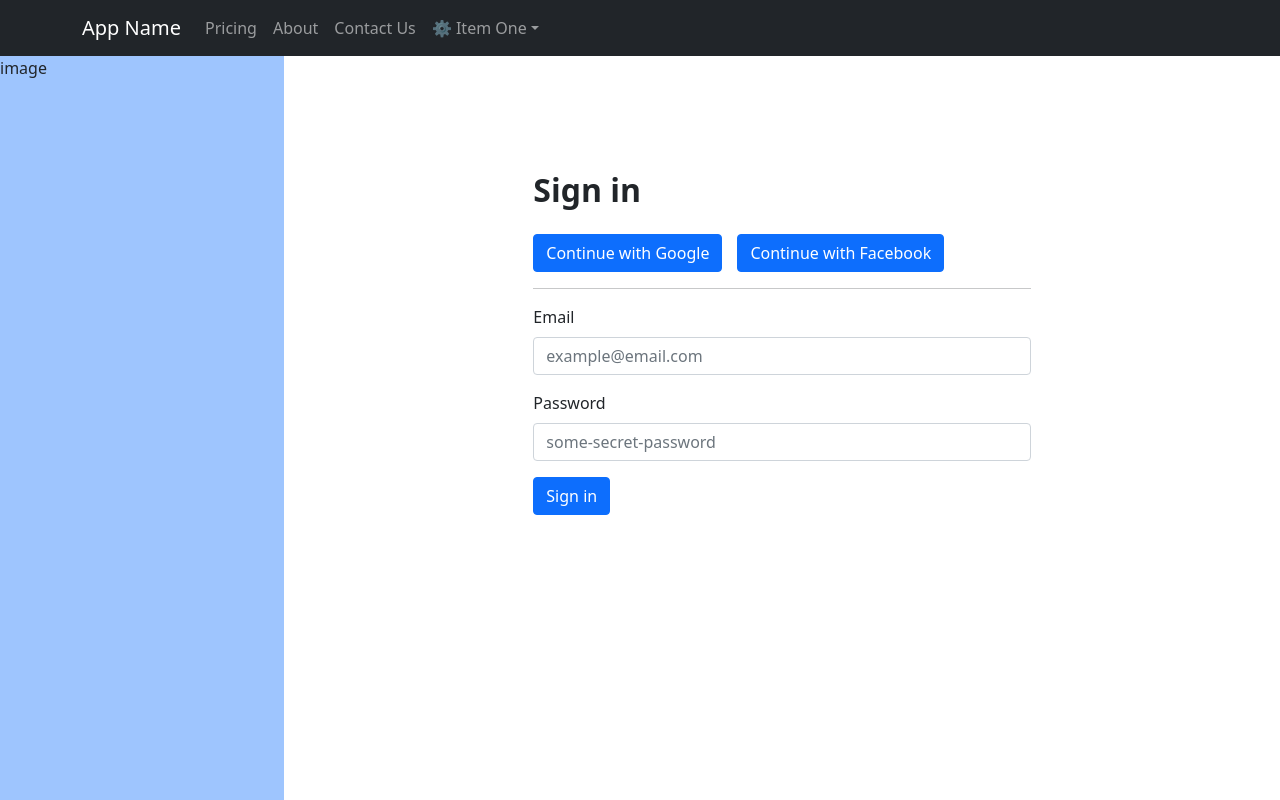
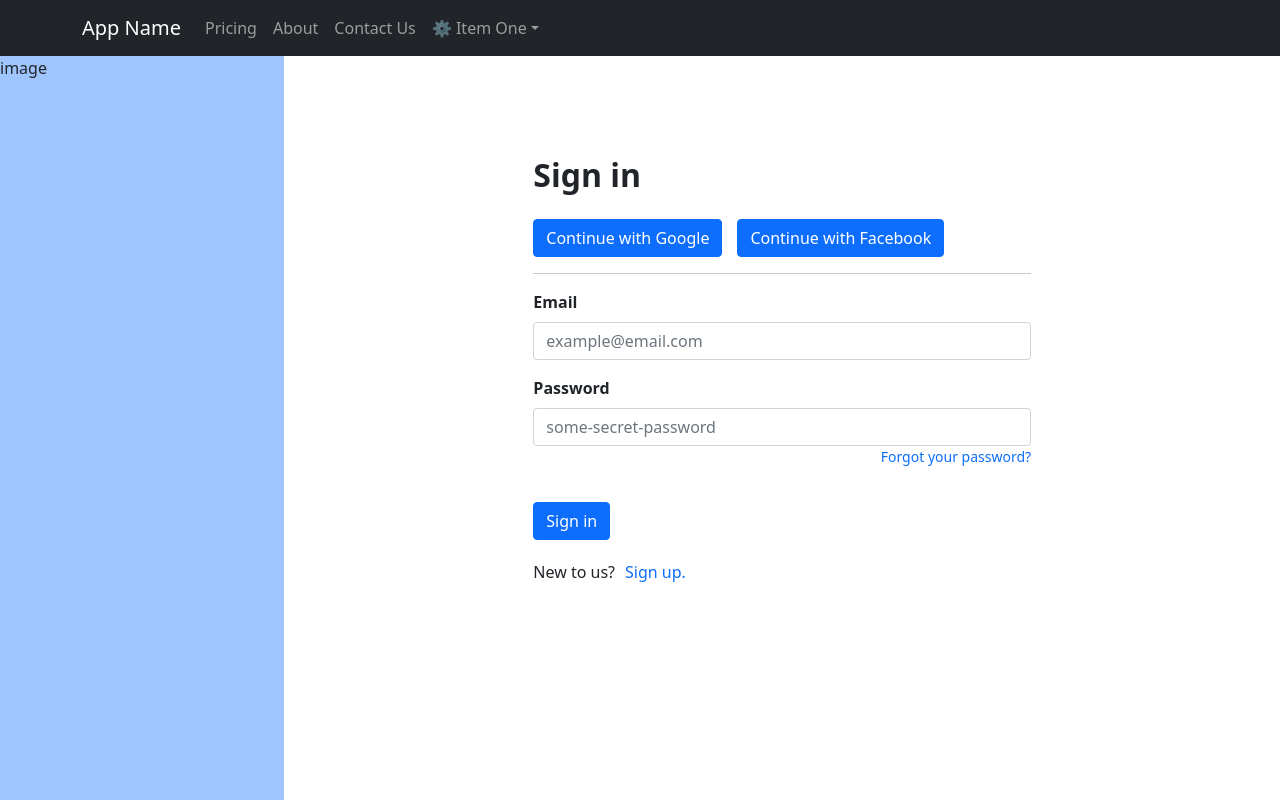
Before and after one commit to duclam227/UIMarket-Frontend, a React (Create React App) app: page /login in a window 1280 px wide. Built offline with nearby package versions, Linux system fonts and the light colour scheme.

Commit message:
add messages to login form: forgot password, sign up

```diff
--- a/src/forms/LoginForm/LoginForm.module.css
+++ b/src/forms/LoginForm/LoginForm.module.css
@@ -2,7 +2,7 @@
 	display: flex;
 	flex-direction: column;
 
-	margin-top: 75px;
+	margin-top: 60px;
 
 	width: 50%;
 }
@@ -12,8 +12,33 @@
 	font-weight: 600;
 }
 
+.label {
+	font-weight: 600;
+}
+
 .otherIdpButtonRow {
 	display: flex;
 	flex-direction: row;
 	gap: 15px;
 }
+
+.forgetPasswordText {
+	text-decoration: none;
+	float: right;
+}
+
+.submitButton {
+	margin-top: 40px;
+}
+
+.bottomWrapper {
+	display: flex;
+	flex-direction: row;
+	gap: 10px;
+
+	margin-top: 20px;
+}
+
+.bottomWrapper a {
+	text-decoration: none;
+}
--- a/src/forms/LoginForm/LoginForm.tsx
+++ b/src/forms/LoginForm/LoginForm.tsx
@@ -1,6 +1,7 @@
 import { FC } from "react";
 import { Button, Form } from "react-bootstrap";
 import { FormattedMessage, injectIntl, IntlShape } from "react-intl";
+import { Link } from "react-router-dom";
 
 import style from './LoginForm.module.css';
 
@@ -13,6 +14,14 @@ const LoginForm: FC<loginFormProps> = (props) => {
 
   //general login form labels
   const title = <FormattedMessage id="LoginForm.title" defaultMessage="Sign in" />
+  const forgotPasswordMessage = <FormattedMessage
+    id="LoginForm.forgotPassword" defaultMessage="Forgot your password?" />
+  const newToUsMessage = <FormattedMessage
+    id="LoginForm.newToUs" defaultMessage="New to us?" />;
+  const signUpMessage = <FormattedMessage
+    id="LoginForm.signUp" defaultMessage="Sign up." />
+
+  //button labels
   const submitMessage = <FormattedMessage
     id="LoginForm.submit" defaultMessage="Sign in" />
   const continueWithGoogleLabel = <FormattedMessage
@@ -46,20 +55,28 @@ const LoginForm: FC<loginFormProps> = (props) => {
         </div>
         <hr />
         <Form>
-          <Form.Group className="mb-3" controlId="formBasicEmail">
-            <Form.Label>{loginFormEmailLabel}</Form.Label>
+          <Form.Group className="mb-3">
+            <Form.Label className={style.label}>{loginFormEmailLabel}</Form.Label>
             <Form.Control type="email" placeholder={loginFormEmailPlaceholder} />
           </Form.Group>
 
-          <Form.Group className="mb-3" controlId="formBasicPassword">
-            <Form.Label>{loginFormPasswordLabel}</Form.Label>
+          <Form.Group className="mb-3">
+            <Form.Label className={style.label}>{loginFormPasswordLabel}</Form.Label>
             <Form.Control type="password" placeholder={loginFormPasswordPlaceholder} />
+            <Form.Text>
+              <Link className={style.forgetPasswordText} to="/">{forgotPasswordMessage}</Link>
+            </Form.Text>
           </Form.Group>
 
-          <Button variant="primary" type="submit">
+          <Button variant="primary" type="submit" className={style.submitButton}>
             {submitMessage}
           </Button>
         </Form>
+
+        <div className={style.bottomWrapper}>
+          <span>{newToUsMessage}</span>
+          <Link to="/signup">{signUpMessage}</Link>
+        </div>
       </div>
     </>
   )
```
